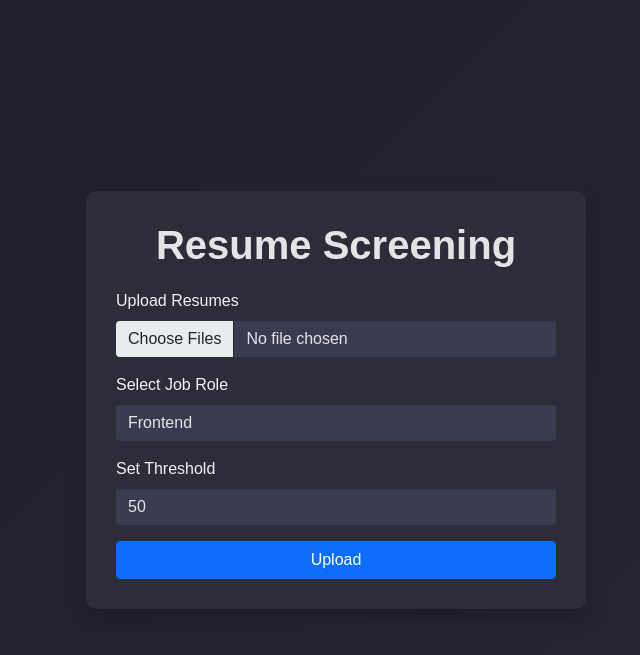
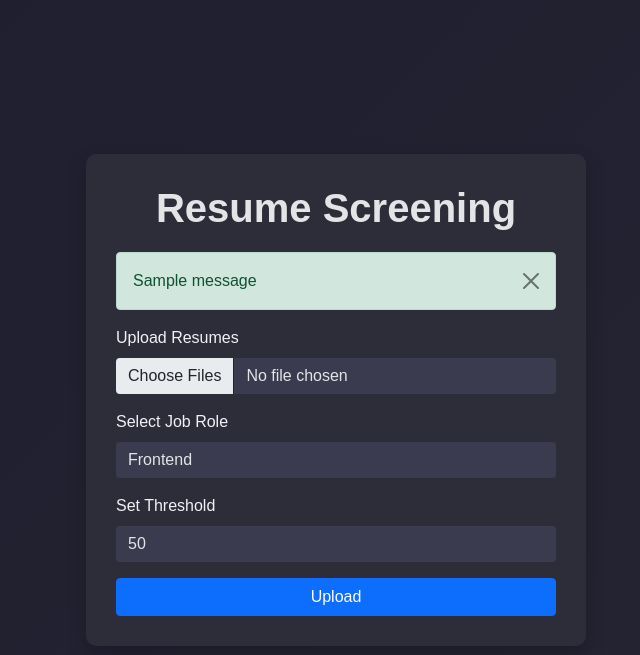
Before and after one commit to santoshkumarhatti/majorproject, a Flask app: page / in a window 1280 px wide. Shown: the top 655 px of the page, without its empty margins (304-944 px from the left). Run offline with Flask 3, Linux system fonts and the light colour scheme; one stand-in notice (Sample message) is shown; parts of the project's set-up code (start-up, migrations or seed data) failed here and were passed over; some libraries are stand-ins or nearby versions.

Commit message:
mini changes

```diff
--- a/app.py
+++ b/app.py
@@ -137,11 +137,13 @@ def upload_file():
                         'email_domains': ', '.join(email_domains)
                     })
                     # Send email notification (optional)
-                    if email_domains:  # Send to the first email found in the text
-                        if probability >= threshold / 100:  # Check if probability meets threshold
+                    if job_role in skills:  # Ensure the skill exists for the selected job role
+                        skill_value = skills[job_role]  # Get the skill value for the specific role
+                        if skill_value >= threshold:  # Check if this skill meets the threshold
                             eligibility_message = "Congratulations! Based on the submitted resume, you are eligible for the role."
                         else:
-                            eligibility_message = "Unfortunately, based on the submitted resume, you do not meet the eligibility criteria for this role."
+                            eligibility_message = f"Unfortunately, based on the submitted resume, you do not meet the eligibility criteria for the {job_role} role."
+
 
                     send_email(
                         to_email=email_domains[0],
@@ -150,7 +152,9 @@ def upload_file():
                         f"Your application for the role of {job_role} has been successfully received.\n\n"
                         f"{eligibility_message}\n\n"
                         f"Thank you for applying!"
-    )
+                        )
+            else:
+                flash(f'{file.filename} is not a valid PDF file.', 'warning')
 
 
         if not resumes:
--- a/templates/index.html
+++ b/templates/index.html
@@ -52,6 +52,21 @@
 <body>
     <div class="container">
         <h1>Resume Screening</h1>
+
+        <!-- Flash Messages -->
+        {% with messages = get_flashed_messages(with_categories=true) %}
+            {% if messages %}
+                <div id="alert-container">
+                    {% for category, message in messages %}
+                        <div class="alert alert-{{ category }} alert-dismissible fade show" role="alert">
+                            {{ message }}
+                            <button type="button" class="btn-close" data-bs-dismiss="alert" aria-label="Close"></button>
+                        </div>
+                    {% endfor %}
+                </div>
+            {% endif %}
+        {% endwith %}
+
         <form action="/" method="POST" enctype="multipart/form-data">
             <div class="mb-3">
                 <label for="files" class="form-label">Upload Resumes</label>
@@ -76,6 +91,7 @@
             <button type="submit" class="btn btn-primary w-100">Upload</button>
         </form>
     </div>
+
     <script src="https://cdn.jsdelivr.net/npm/bootstrap@5.1.3/dist/js/bootstrap.bundle.min.js"></script>
 </body>
 </html>
```
